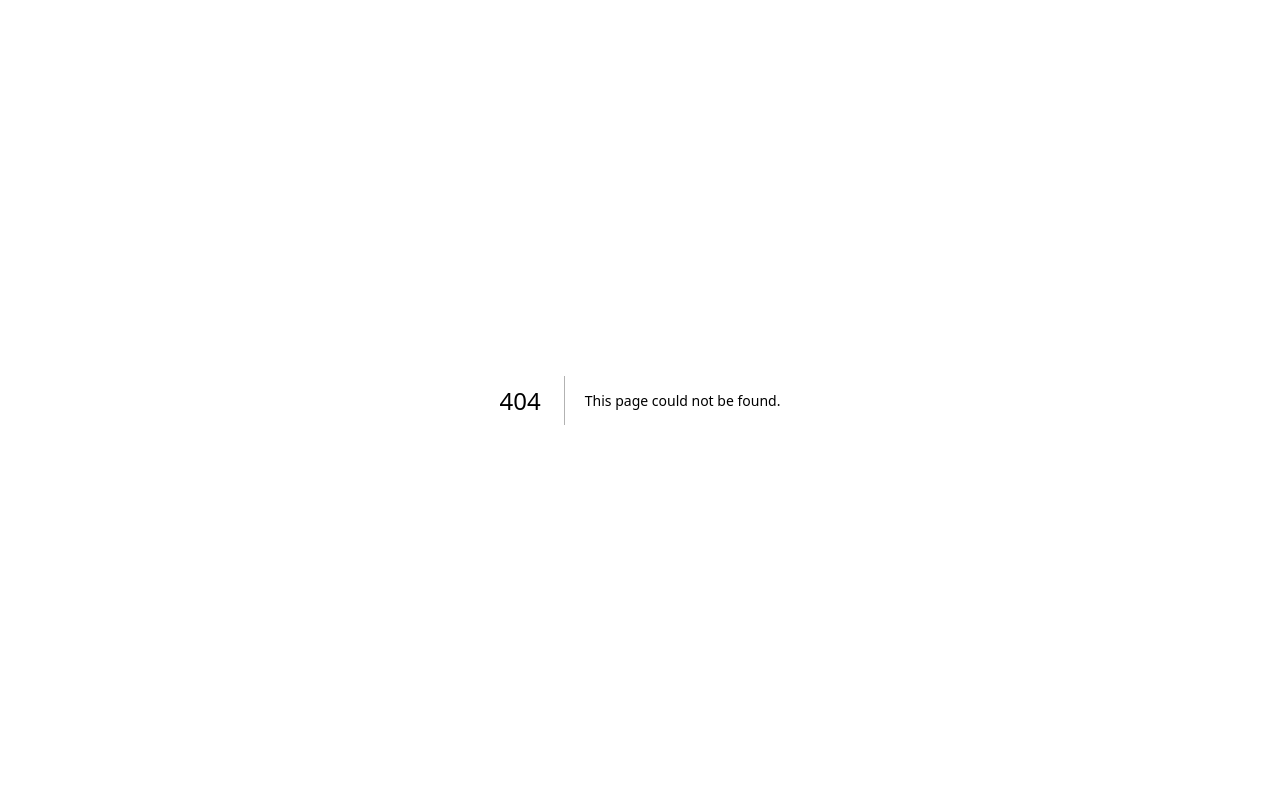
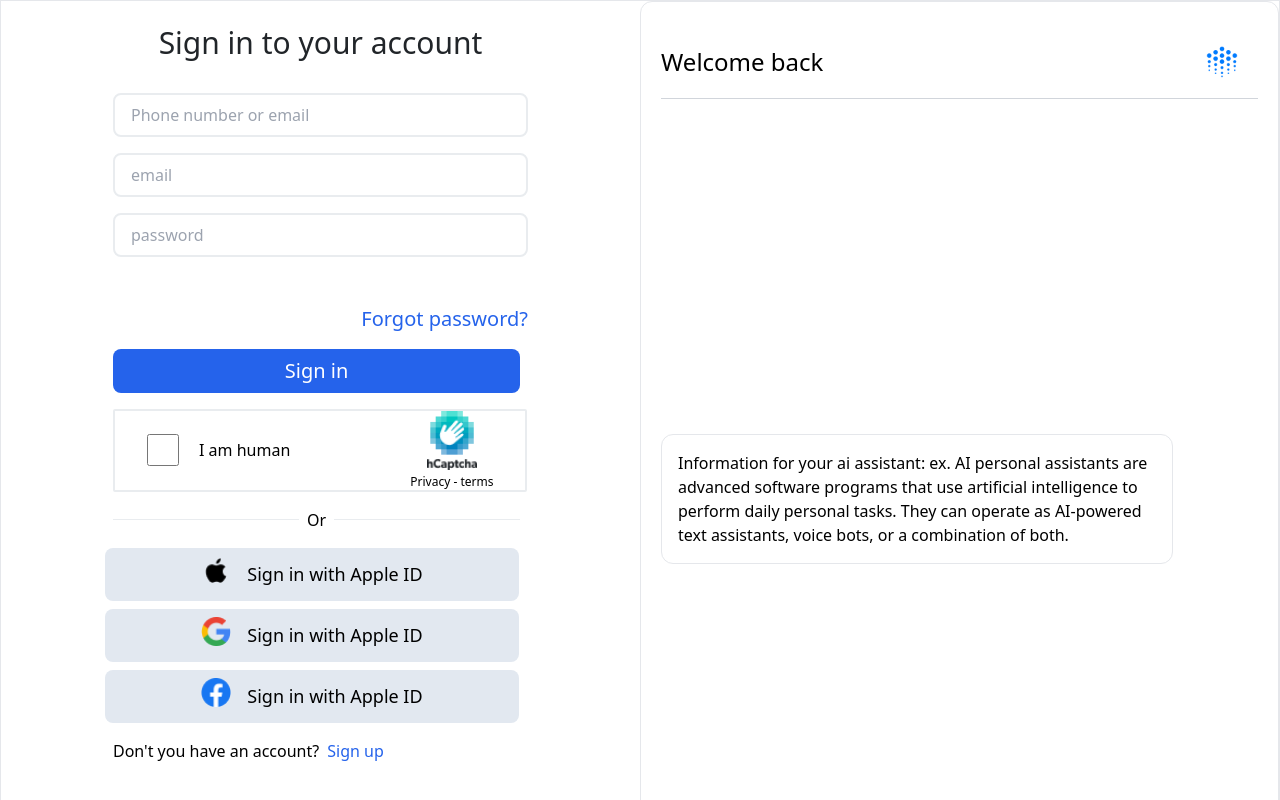
Before and after one commit to Abdullah6346/chat-app-contest, a Next.js app: page /login in a window 1280 px wide. Before the commit this address had no page. Shown: the top 800 px of the page. Built offline with nearby package versions, Linux system fonts and the light colour scheme.

Commit message:
Login added

```diff
--- /dev/null
+++ b/src/app/login/page.tsx
@@ -0,0 +1,13 @@
+import Login_main from '@/components/login/login.main'
+import React from 'react'
+
+const page = () => {
+  return (
+    <div>
+      <Login_main />
+
+    </div>
+  )
+}
+
+export default page
--- /dev/null
+++ b/src/components/login/Login.conversation.tsx
@@ -0,0 +1,29 @@
+import Image from "next/image";
+import React from "react";
+import Conversation_input from "../Conversations/Conversation.input";
+import Login_messages from "./Loigin.messages";
+
+const Login_conversation = () => {
+  return (
+    <div className="border rounded-xl px-5">
+      <div className="flex items-center justify-between pr-4 border-b py-10 border-gray-300 pb-4">
+        <p className="text-black font-medium text-2xl">Welcome back</p>
+
+        <Image
+          src="/icons/ocean-center.png"
+          alt="profile"
+          width={40}
+          height={40}
+          className="rounded-full cursor-pointer border-2 border-white transform transition-transform duration-200 hover:scale-105"
+        />
+      </div>
+
+      <Login_messages />
+      <div>
+        <Conversation_input />
+      </div>
+    </div>
+  );
+};
+
+export default Login_conversation;
--- /dev/null
+++ b/src/components/login/Loigin.messages.tsx
@@ -0,0 +1,18 @@
+import React from "react";
+
+const Login_messages = () => {
+  return (
+    <div className="h-screen flex items-center justify-start">
+      <div className="border flex items-center justify-start p-4 rounded-xl max-w-lg">
+        <p className="">
+          Information for your ai assistant: ex. AI personal assistants are
+          advanced software programs that use artificial intelligence to perform
+          daily personal tasks. They can operate as AI-powered text assistants,
+          voice bots, or a combination of both.
+        </p>
+      </div>
+    </div>
+  );
+};
+
+export default Login_messages;
--- /dev/null
+++ b/src/components/login/login.main.tsx
@@ -0,0 +1,14 @@
+import React from 'react'
+import Form from '../signin/SigninForm'
+import Login_conversation from './Login.conversation'
+
+const Login_main = () => {
+  return (
+    <div className='grid border   grid-cols-2'>
+      <Form />
+      <Login_conversation/>
+    </div>
+  )
+}
+
+export default Login_main
```
